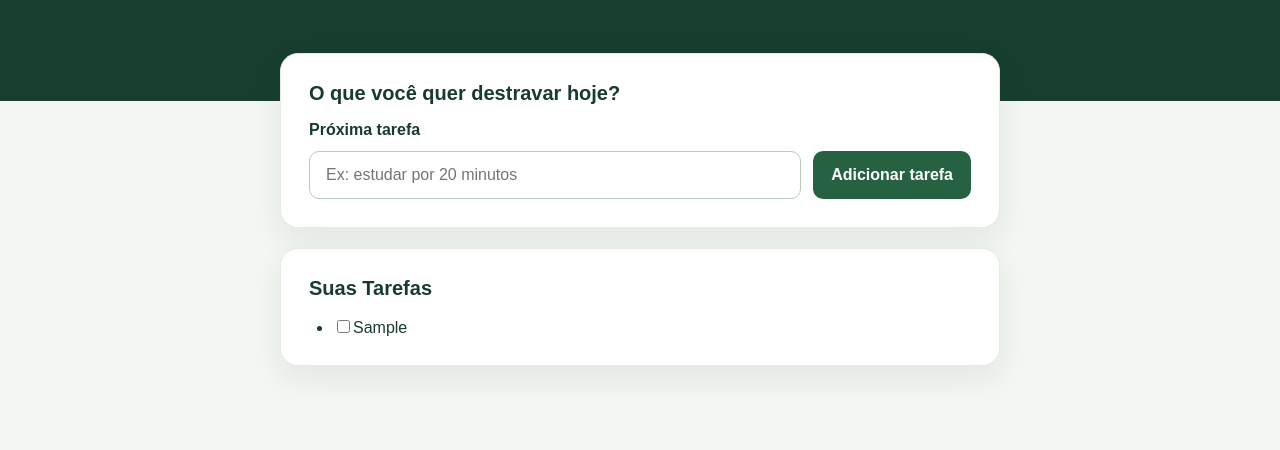
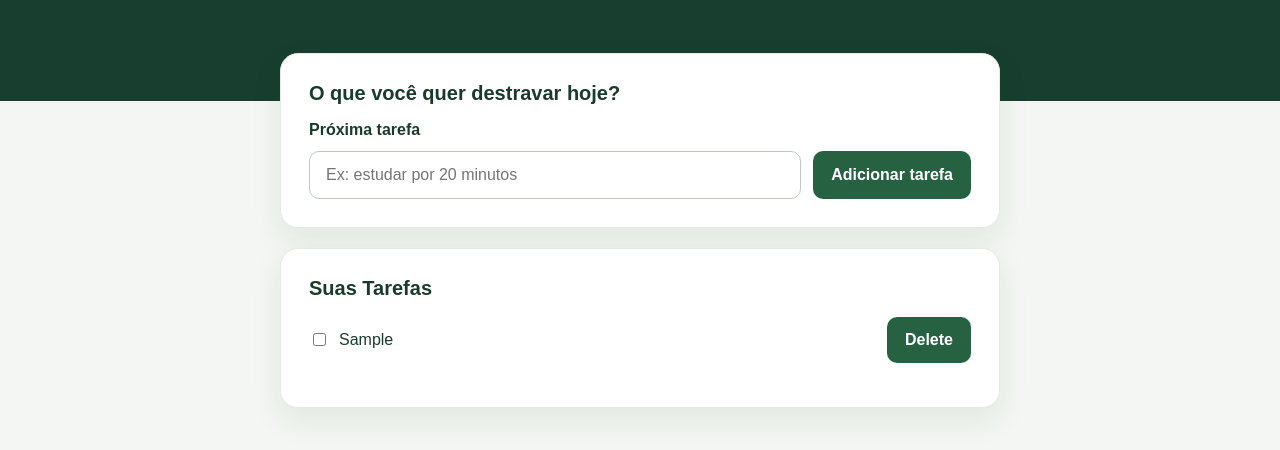
Before and after one commit to naskjz/destrava, a plain HTML site: page index.html in a window 1280 px wide. Both pictures are taken after typing "Sample" into the empty fields and a click on the button "Adicionar tarefa". Shown: the part 194-644 px from the top of the page. Drawn offline with Linux system fonts and the light colour scheme.

Commit message:
botão de delete adicioando

```diff
--- a/app.js
+++ b/app.js
@@ -28,8 +28,17 @@ function renderTasks() {
 
     const taskText = document.createElement("span");
     taskText.textContent = task.text;
+    const deleteButton = document.createElement("button");
+    deleteButton.textContent = "Delete";
+    deleteButton.addEventListener("click", function () {
+      tasks = tasks.filter(function (currentTask) {
+        return currentTask !== task;
+        });
+    localStorage.setItem(storageKey, JSON.stringify(tasks));
+    renderTasks();
+    });
     taskText.classList.toggle("completed", task.completed);
-    taskItem.append(checkbox, taskText);
+    taskItem.append(checkbox, taskText, deleteButton);
     taskList.appendChild(taskItem);
 });
 }
--- a/styles.css
+++ b/styles.css
@@ -100,8 +100,18 @@ button:hover {
 }
 
 ul {
-  margin-bottom: 0;
-  padding-left: 24px;
+  list-style: none;
+  padding-left: 0;
+}
+ul li {
+  display: flex;
+  align-items: center;
+  gap: 10px;
+  margin-bottom: 10px;
+}
+
+ul li button {
+  margin-left: auto;
 }
 .completed {
     text-decoration: line-through;
```
